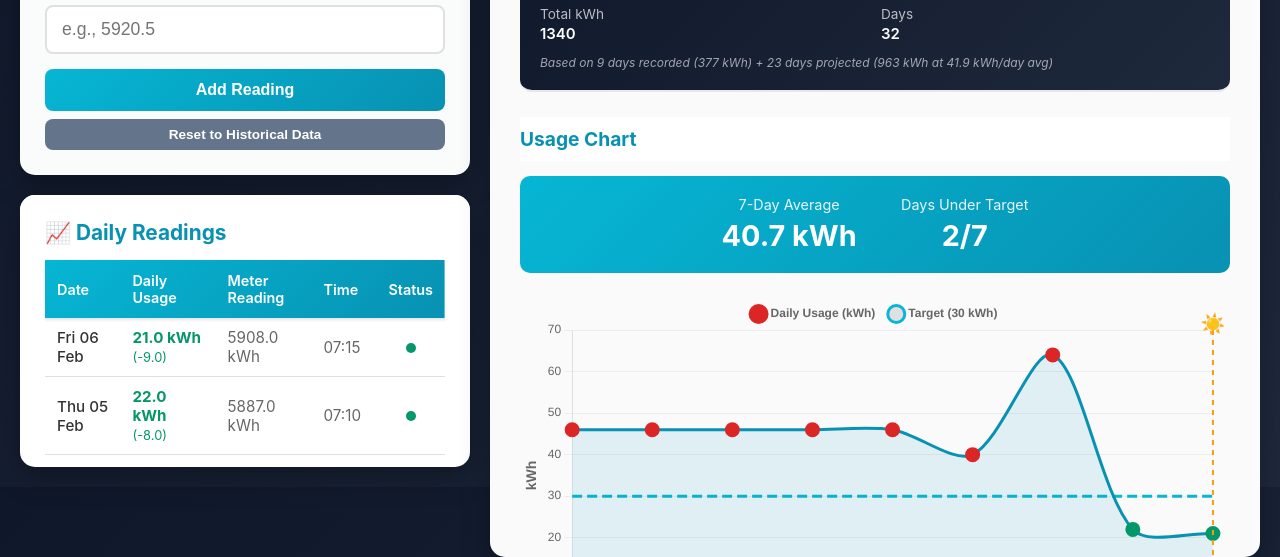
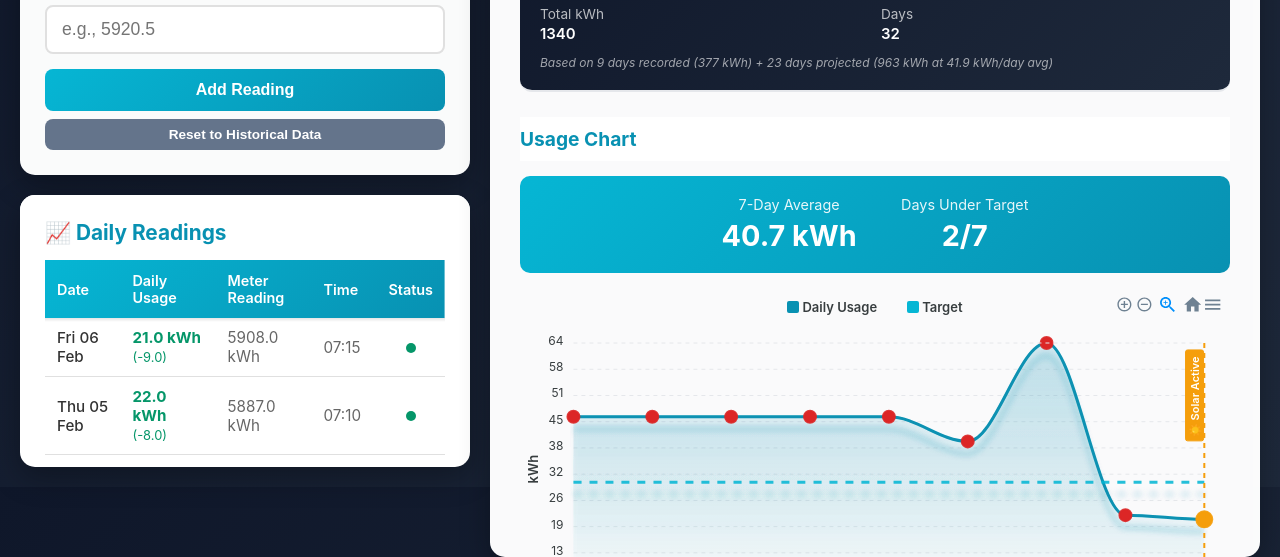
Before and after one commit to glfalcon/energy-tracker, a plain HTML site: page index.html in a window 1280 px wide. Shown: the part 327-884 px from the top of the page. Drawn offline with nearby package versions, Linux system fonts and the light colour scheme.

Commit message:
Updates to chart
updates to chart

```diff
--- a/index.html
+++ b/index.html
@@ -555,14 +555,14 @@
                     </div>
                 </div>
                 <div id="chartContainer" style="display: none;">
-                    <canvas id="usageChart"></canvas>
+                    <div id="usageChart"></div>
                 </div>
                 </div>
             </div>
         </div>
     </div>
 
-    <script src="https://cdn.jsdelivr.net/npm/chart.js@4.4.1/dist/chart.umd.min.js"></script>
+    <script src="https://cdn.jsdelivr.net/npm/apexcharts@3.45.1/dist/apexcharts.min.js"></script>
     <script src="https://apis.google.com/js/api.js"></script>
     <script src="https://accounts.google.com/gsi/client" async defer></script>
     <script>
@@ -793,7 +793,6 @@
         function renderChart() {
             const data = loadData();
             const chartContainer = document.getElementById('chartContainer');
-            const canvas = document.getElementById('usageChart');
 
             // Only show chart if we have usage data (not just meter readings)
             const usageData = data.filter(item => item.dailyUsage !== null);
@@ -816,17 +815,11 @@
             // Find the index of the solar panel activation date (6 Feb 2026)
             const solarStartIndex = reversedData.findIndex(item => item.date === '2026-02-06');
 
-            // Create background colors based on thresholds
-            const backgroundColors = usageValues.map(usage => {
-                if (usage <= 30) return 'rgba(5, 150, 105, 0.6)';
-                if (usage <= 35) return 'rgba(245, 158, 11, 0.6)';
-                return 'rgba(220, 38, 38, 0.6)';
-            });
-
-            const borderColors = usageValues.map(usage => {
-                if (usage <= 30) return 'rgba(5, 150, 105, 1)';
-                if (usage <= 35) return 'rgba(245, 158, 11, 1)';
-                return 'rgba(220, 38, 38, 1)';
+            // Create point colors based on thresholds
+            const pointColors = usageValues.map(usage => {
+                if (usage <= 30) return '#059669';
+                if (usage <= 35) return '#f59e0b';
+                return '#dc2626';
             });
 
             // Destroy existing chart if it exists
@@ -834,152 +827,186 @@
                 usageChart.destroy();
             }
 
-            // Create new chart
-            const ctx = canvas.getContext('2d');
-            usageChart = new Chart(ctx, {
-                type: 'line',
-                data: {
-                    labels: labels,
-                    datasets: [
+            // Create ApexCharts configuration
+            const options = {
+                series: [
                     {
-                            label: 'Daily Usage (kWh)',
-                            data: usageValues,
-                            borderColor: '#0891b2',
-                            backgroundColor: 'rgba(8, 145, 178, 0.1)',
-                            borderWidth: 3,
-                            pointBackgroundColor: borderColors,
-                            pointBorderColor: borderColors,
-                            pointRadius: 6,
-                            pointHoverRadius: 8,
-                            tension: 0.3,
-                            fill: true
+                        name: 'Daily Usage',
+                        type: 'area',
+                        data: usageValues
                     },
                     {
-                            label: 'Target (30 kWh)',
-                            data: new Array(usageValues.length).fill(30),
-                            borderColor: '#06b6d4',
-                            borderWidth: 3,
-                            borderDash: [10, 5],
-                            pointRadius: 0,
-                            fill: false,
-                            tension: 0
+                        name: 'Target',
+                        type: 'line',
+                        data: new Array(usageValues.length).fill(30)
                     }
-                    ]
+                ],
+                chart: {
+                    height: 350,
+                    type: 'line',
+                    fontFamily: '-apple-system, BlinkMacSystemFont, "Segoe UI", Roboto, sans-serif',
+                    toolbar: {
+                        show: true,
+                        tools: {
+                            download: true,
+                            selection: false,
+                            zoom: true,
+                            zoomin: true,
+                            zoomout: true,
+                            pan: false,
+                            reset: true
+                        }
                     },
-                options: {
-                    responsive: true,
-                    maintainAspectRatio: true,
-                    aspectRatio: 2,
-                    plugins: {
+                    animations: {
+                        enabled: true,
+                        easing: 'easeinout',
+                        speed: 800
+                    },
+                    dropShadow: {
+                        enabled: true,
+                        color: '#0891b2',
+                        top: 12,
+                        left: 0,
+                        blur: 3,
+                        opacity: 0.2
+                    }
+                },
+                colors: ['#0891b2', '#06b6d4'],
+                fill: {
+                    type: ['gradient', 'solid'],
+                    gradient: {
+                        shade: 'light',
+                        type: 'vertical',
+                        shadeIntensity: 0.3,
+                        opacityFrom: 0.5,
+                        opacityTo: 0.1,
+                        stops: [0, 90, 100]
+                    }
+                },
+                stroke: {
+                    width: [3, 3],
+                    curve: 'smooth',
+                    dashArray: [0, 8]
+                },
+                markers: {
+                    size: [6, 0],
+                    colors: pointColors,
+                    strokeColors: pointColors,
+                    strokeWidth: 2,
+                    hover: {
+                        size: 8
+                    },
+                    discrete: solarStartIndex !== -1 ? [{
+                        seriesIndex: 0,
+                        dataPointIndex: solarStartIndex,
+                        fillColor: '#f59e0b',
+                        strokeColor: '#f59e0b',
+                        size: 8
+                    }] : []
+                },
+                xaxis: {
+                    categories: labels,
+                    labels: {
+                        style: {
+                            fontSize: '11px',
+                            fontWeight: 500
+                        }
+                    },
+                    axisBorder: {
+                        show: false
+                    },
+                    axisTicks: {
+                        show: false
+                    }
+                },
+                yaxis: {
+                    min: 0,
+                    title: {
+                        text: 'kWh',
+                        style: {
+                            fontSize: '13px',
+                            fontWeight: 600
+                        }
+                    },
+                    labels: {
+                        style: {
+                            fontSize: '12px'
+                        },
+                        formatter: function(val) {
+                            return val.toFixed(0);
+                        }
+                    }
+                },
+                grid: {
+                    borderColor: '#e5e7eb',
+                    strokeDashArray: 4,
+                    xaxis: {
+                        lines: {
+                            show: false
+                        }
+                    }
+                },
                 legend: {
-                            display: true,
                     position: 'top',
-                            labels: {
-                                font: {
-                                    size: 12,
-                                    weight: 'bold'
+                    horizontalAlign: 'center',
+                    fontSize: '13px',
+                    fontWeight: 600,
+                    markers: {
+                        width: 12,
+                        height: 12,
+                        radius: 2
                     },
-                                padding: 15,
-                                usePointStyle: true
+                    itemMargin: {
+                        horizontal: 15
                     }
                 },
                 tooltip: {
-                            backgroundColor: 'rgba(0, 0, 0, 0.8)',
-                            padding: 12,
-                            titleFont: {
-                                size: 14,
-                                weight: 'bold'
+                    shared: true,
+                    intersect: false,
+                    theme: 'dark',
+                    style: {
+                        fontSize: '13px'
                     },
-                            bodyFont: {
-                                size: 13
-                            },
-                            callbacks: {
-                                label: function(context) {
-                                    if (context.dataset.label === 'Target (30 kWh)') {
-                                        return 'Target: 30 kWh';
+                    y: {
+                        formatter: function(value, { seriesIndex, dataPointIndex }) {
+                            if (seriesIndex === 1) {
+                                return '30 kWh (target)';
                             }
-                                    const value = context.parsed.y;
                             const diff = value - 30;
-                                    const status = value <= 30 ? '✓ Under target' :
-                                                   value <= 35 ? '⚠ Slightly over' :
-                                                   '✗ Over target';
-                                    const isSolarDay = context.dataIndex >= solarStartIndex && solarStartIndex !== -1;
-                                    const result = [
-                                        `Usage: ${value.toFixed(1)} kWh`,
-                                        `Diff: ${diff > 0 ? '+' : ''}${diff.toFixed(1)} kWh`,
-                                        status
-                                    ];
-                                    if (isSolarDay) {
-                                        result.push('☀️ Solar active');
+                            const status = value <= 30 ? '✓ Under' : value <= 35 ? '⚠ Slightly over' : '✗ Over';
+                            const isSolar = solarStartIndex !== -1 && dataPointIndex >= solarStartIndex;
+                            let text = `${value.toFixed(1)} kWh (${diff > 0 ? '+' : ''}${diff.toFixed(1)}) ${status}`;
+                            if (isSolar) {
+                                text += ' ☀️';
                             }
-                                    return result;
-                                }
+                            return text;
                         }
                     }
                 },
-                    scales: {
-                        y: {
-                            beginAtZero: true,
-                            title: {
-                                display: true,
-                                text: 'kWh',
-                                font: {
-                                    size: 14,
-                                    weight: 'bold'
-                                }
+                annotations: solarStartIndex !== -1 ? {
+                    xaxis: [{
+                        x: labels[solarStartIndex],
+                        borderColor: '#f59e0b',
+                        borderWidth: 2,
+                        strokeDashArray: 5,
+                        label: {
+                            borderColor: '#f59e0b',
+                            style: {
+                                color: '#fff',
+                                background: '#f59e0b',
+                                fontSize: '11px',
+                                fontWeight: 600
                             },
-                            grid: {
-                                color: 'rgba(0, 0, 0, 0.05)'
-                            },
-                            ticks: {
-                                font: {
-                                    size: 12
-                                }
-                            }
-                        },
-                        x: {
-                            grid: {
-                                display: false
-                            },
-                            ticks: {
-                                font: {
-                                    size: 11
-                                }
-                            }
-                        }
-                    }
-                },
-                plugins: [{
-                    id: 'solarAnnotation',
-                    afterDraw: function(chart) {
-                        if (solarStartIndex === -1) return;
-
-                        const ctx = chart.ctx;
-                        const xAxis = chart.scales.x;
-                        const yAxis = chart.scales.y;
-
-                        const x = xAxis.getPixelForValue(solarStartIndex);
-                        const yTop = yAxis.top;
-                        const yBottom = yAxis.bottom;
-
-                        // Draw vertical dashed line
-                        ctx.save();
-                        ctx.beginPath();
-                        ctx.setLineDash([5, 5]);
-                        ctx.strokeStyle = '#f59e0b';
-                        ctx.lineWidth = 2;
-                        ctx.moveTo(x, yTop);
-                        ctx.lineTo(x, yBottom);
-                        ctx.stroke();
-
-                        // Draw sun emoji at top
-                        ctx.font = 'bold 20px sans-serif';
-                        ctx.textAlign = 'center';
-                        ctx.fillText('☀️', x, yTop - 5);
-                        ctx.restore();
+                            text: '☀️ Solar Active',
+                            position: 'top'
                         }
                     }]
-            });
+                } : {}
+            };
+
+            // Create new chart
+            usageChart = new ApexCharts(document.querySelector("#usageChart"), options);
+            usageChart.render();
         }
 
         // Calculate and display bill estimate
@@ -1042,13 +1069,21 @@
 
             // Show change indicator
             const changeIndicator = document.getElementById('billChange');
-            if (previousBill !== null && previousBill !== totalBill) {
+            if (previousBill !== null) {
                 const difference = previousBill - totalBill;
+                const absDiff = Math.abs(difference);
+
+                if (absDiff < 0.01) {
+                    // No change - neutral gray
+                    changeIndicator.innerHTML = `<span style="color: #94a3b8; font-weight: 600;">— £0.00</span> <span style="opacity: 0.7;">no change</span>`;
+                    changeIndicator.style.display = 'block';
+                } else {
                     const isLower = difference > 0;
                     const arrow = isLower ? '↓' : '↑';
                     const color = isLower ? '#059669' : '#dc2626';
-                changeIndicator.innerHTML = `<span style="color: ${color}; font-weight: 600;">${arrow} £${Math.abs(difference).toFixed(2)}</span> <span style="opacity: 0.7;">from yesterday</span>`;
+                    changeIndicator.innerHTML = `<span style="color: ${color}; font-weight: 600;">${arrow} £${absDiff.toFixed(2)}</span> <span style="opacity: 0.7;">from yesterday</span>`;
                     changeIndicator.style.display = 'block';
+                }
             } else {
                 changeIndicator.style.display = 'none';
             }
```
Lines whose indentation alone changed are shown as unchanged.
